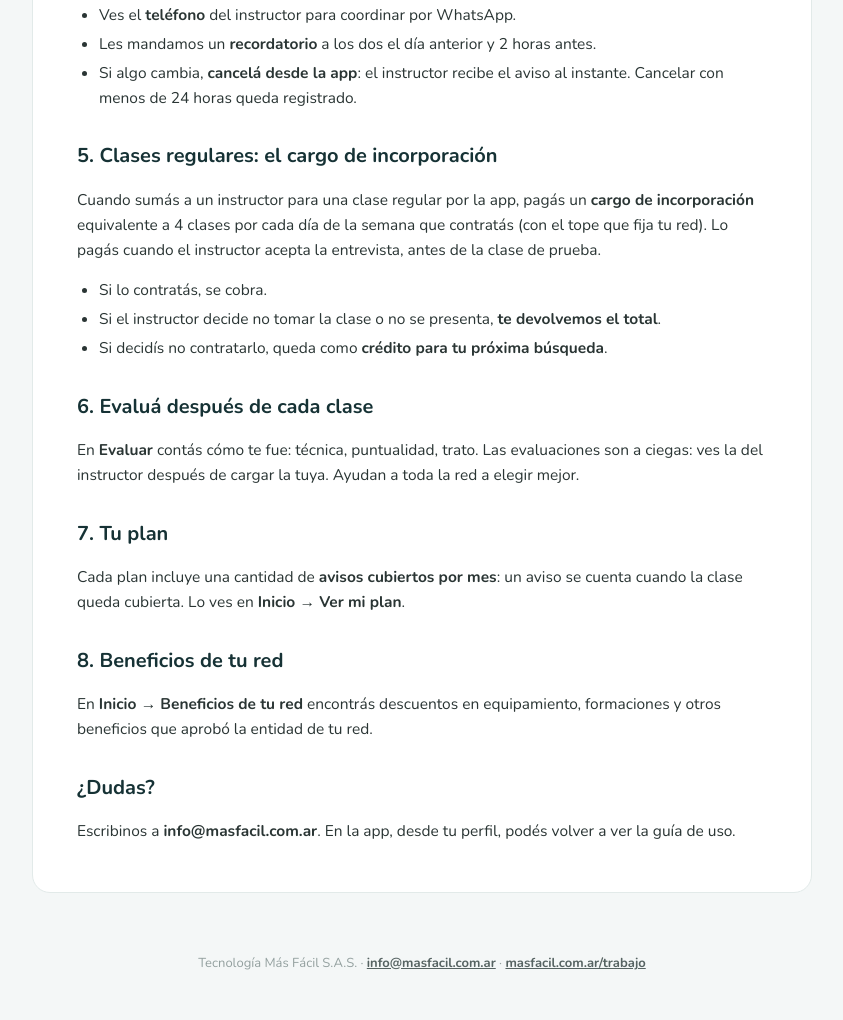
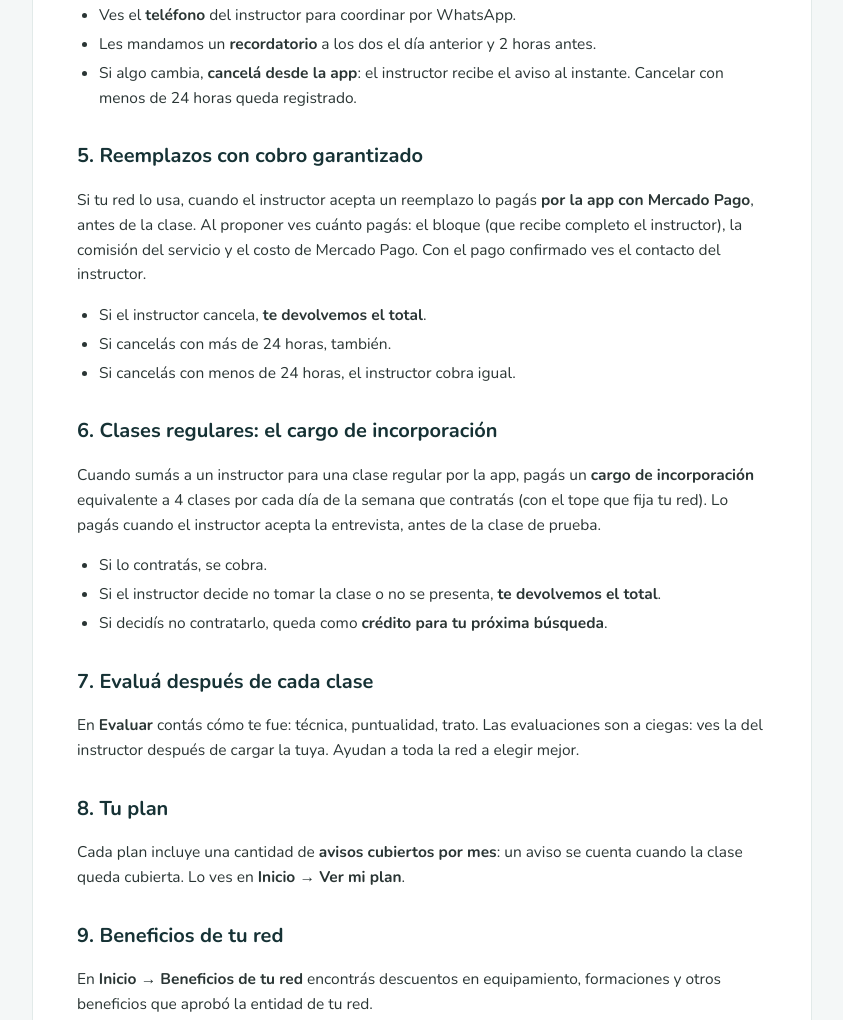
Before and after one commit to chelo-perez/masfacil-landing, a plain HTML site: page trabajo/guia-estudios.html in a window 1280 px wide. Shown: the part 1227-2247 px from the top of the page, without its empty margins (218-1061 px from the left). Drawn offline with nearby package versions, Linux system fonts and the light colour scheme.

Commit message:
Guías: cobro garantizado de reemplazos
Co-Authored-By: Claude Opus 5.5 <noreply@anthropic.com>
Claude-Session: https://claude.ai/code/session_01BsvAdRJFVusd921gSQHesK

```diff
--- a/trabajo/guia-estudios.html
+++ b/trabajo/guia-estudios.html
@@ -60,18 +60,25 @@ footer{text-align:center;color:var(--light);font-size:13px;padding:0 20px 40px}f
 <li>Les mandamos un <strong>recordatorio</strong> a los dos el día anterior y 2 horas antes.</li>
 <li>Si algo cambia, <strong>cancelá desde la app</strong>: el instructor recibe el aviso al instante. Cancelar con menos de 24 horas queda registrado.</li>
 </ul>
-<h2>5. Clases regulares: el cargo de incorporación</h2>
+<h2>5. Reemplazos con cobro garantizado</h2>
+<p>Si tu red lo usa, cuando el instructor acepta un reemplazo lo pagás <strong>por la app con Mercado Pago</strong>, antes de la clase. Al proponer ves cuánto pagás: el bloque (que recibe completo el instructor), la comisión del servicio y el costo de Mercado Pago. Con el pago confirmado ves el contacto del instructor.</p>
+<ul>
+<li>Si el instructor cancela, <strong>te devolvemos el total</strong>.</li>
+<li>Si cancelás con más de 24 horas, también.</li>
+<li>Si cancelás con menos de 24 horas, el instructor cobra igual.</li>
+</ul>
+<h2>6. Clases regulares: el cargo de incorporación</h2>
 <p>Cuando sumás a un instructor para una clase regular por la app, pagás un <strong>cargo de incorporación</strong> equivalente a 4 clases por cada día de la semana que contratás (con el tope que fija tu red). Lo pagás cuando el instructor acepta la entrevista, antes de la clase de prueba.</p>
 <ul>
 <li>Si lo contratás, se cobra.</li>
 <li>Si el instructor decide no tomar la clase o no se presenta, <strong>te devolvemos el total</strong>.</li>
 <li>Si decidís no contratarlo, queda como <strong>crédito para tu próxima búsqueda</strong>.</li>
 </ul>
-<h2>6. Evaluá después de cada clase</h2>
+<h2>7. Evaluá después de cada clase</h2>
 <p>En <strong>Evaluar</strong> contás cómo te fue: técnica, puntualidad, trato. Las evaluaciones son a ciegas: ves la del instructor después de cargar la tuya. Ayudan a toda la red a elegir mejor.</p>
-<h2>7. Tu plan</h2>
+<h2>8. Tu plan</h2>
 <p>Cada plan incluye una cantidad de <strong>avisos cubiertos por mes</strong>: un aviso se cuenta cuando la clase queda cubierta. Lo ves en <strong>Inicio → Ver mi plan</strong>.</p>
-<h2>8. Beneficios de tu red</h2>
+<h2>9. Beneficios de tu red</h2>
 <p>En <strong>Inicio → Beneficios de tu red</strong> encontrás descuentos en equipamiento, formaciones y otros beneficios que aprobó la entidad de tu red.</p>
 <h2>¿Dudas?</h2>
 <p>Escribinos a <strong>info@masfacil.com.ar</strong>. En la app, desde tu perfil, podés volver a ver la guía de uso.</p>
```
Also changed, not shown: trabajo/guia-instructores.html (+11 -3 lines).
